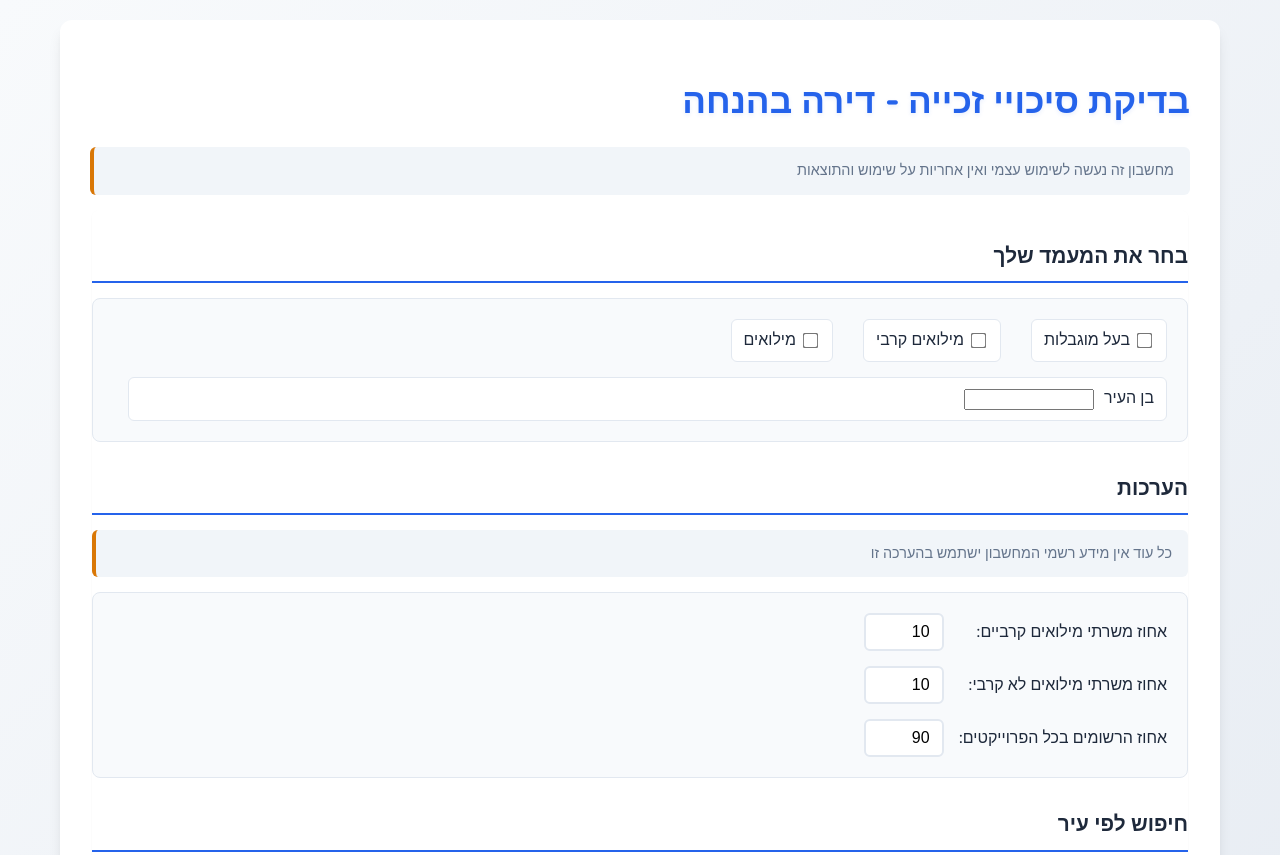
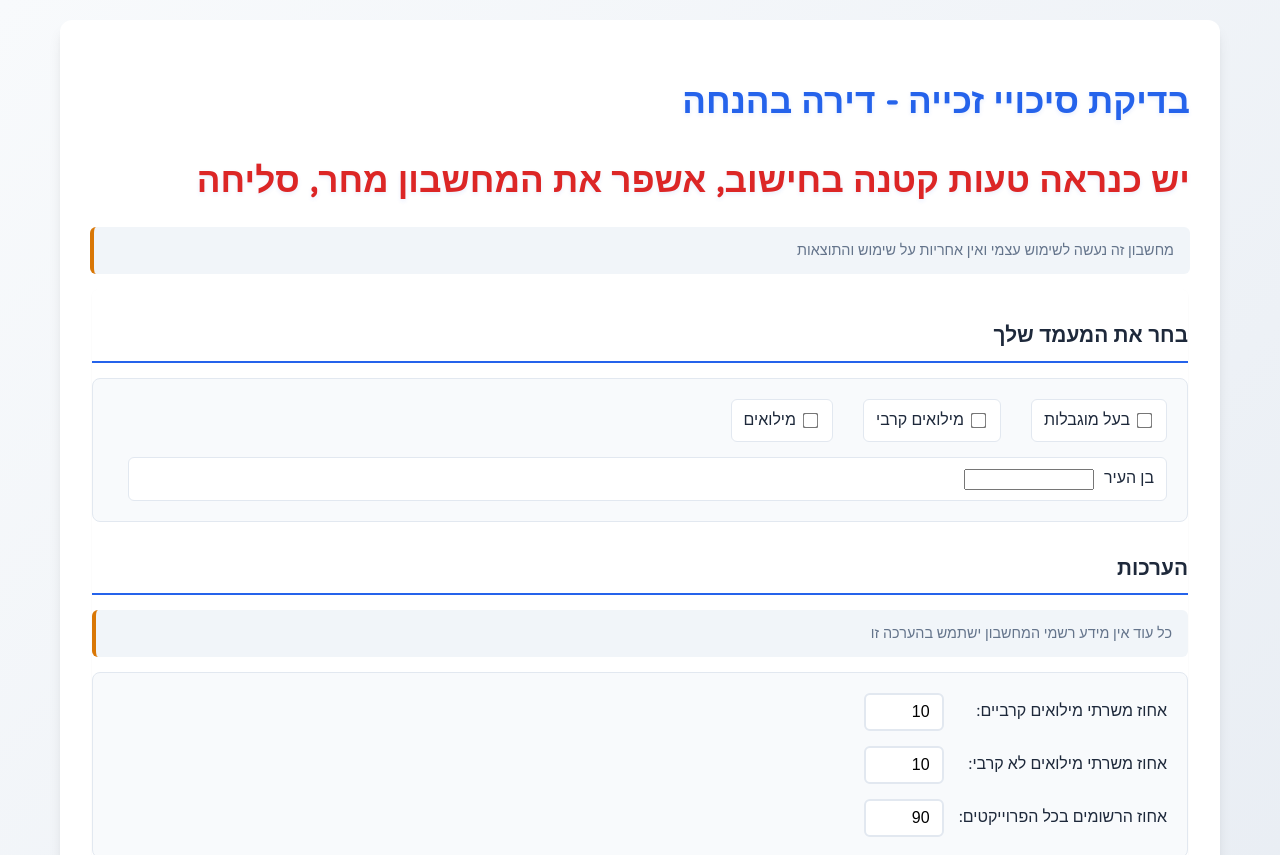
Before and after one commit to bets/DiscountHouse, a plain HTML site: page index.html in a window 1280 px wide. Shown: the top 855 px of the page. Drawn offline with Linux system fonts and the light colour scheme.

Commit message:
mistake worning

```diff
--- a/index.html
+++ b/index.html
@@ -14,6 +14,7 @@
     <div class="autoMargin">
         <span id="loader" class="" aria-live="polite" aria-busy="false"></span>
         <h1>בדיקת סיכויי זכייה - דירה בהנחה</h1>
+        <h1 style="color: var(--danger-color);">יש כנראה טעות קטנה בחישוב, אשפר את המחשבון מחר, סליחה</h1>
         <div class="note">מחשבון זה נעשה לשימוש עצמי ואין אחריות על שימוש והתוצאות</div>
 
         <div class="main-flex">
```
